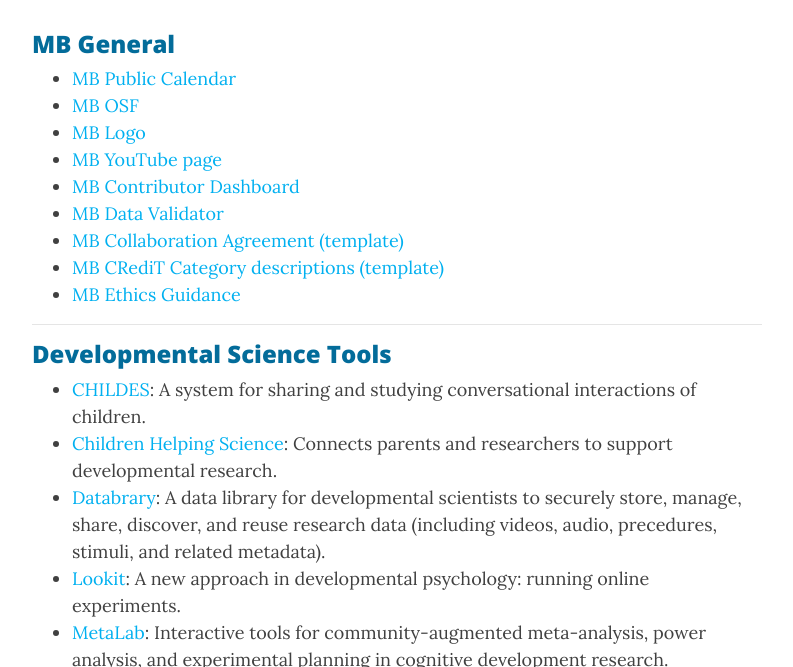
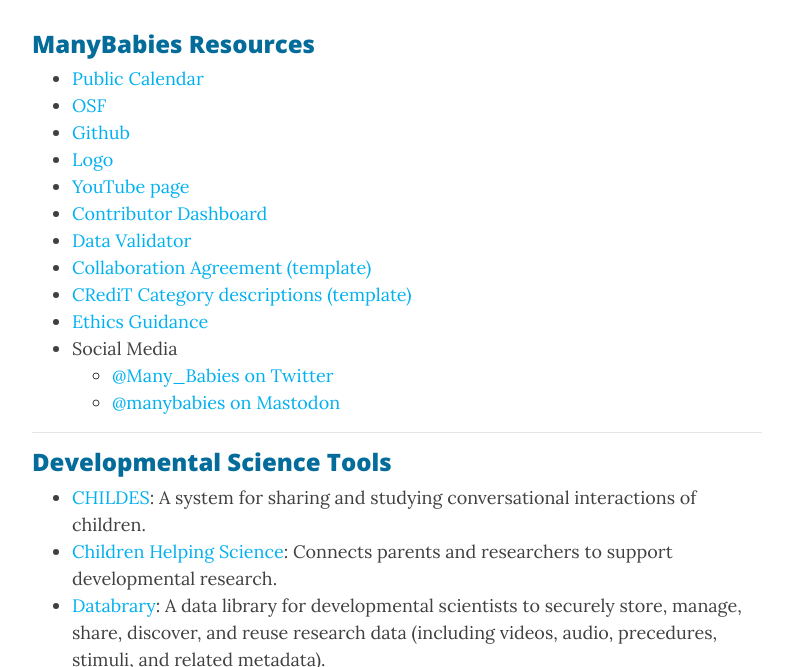
Before and after one commit to manybabies/manybabies.github.io, a Jekyll site: the page built from resources.md, in a window 1280 px wide and 900 px high, scrolled down 258 px, cut to the strip 233-900 px from the top of the window. Shown: the whole strip, without its empty margins (243-1036 px from the left). Built offline with Jekyll 4.4.1, drawn with Linux system fonts in a browser that asks for light colours; nearby versions of some CDN libraries; some web fonts are replaced.

Commit message:
Update resources.md

```diff
--- a/resources.md
+++ b/resources.md
@@ -13,16 +13,20 @@
 Alphabetical order
 -->
 
-### MB General
-* [MB Public Calendar]({{site.baseurl}}/calendar/)
-* [MB OSF](https://osf.io/rpw6d/)
-* [MB Logo]({{site.baseurl}}/assets/img/avatar-icon-2022.png)
-* [MB YouTube page](https://www.youtube.com/@manybabies)
-* [MB Contributor Dashboard](https://manybabies.shinyapps.io/shiny_mb_map/)
-* [MB Data Validator](https://manybabies.shinyapps.io/validator/)
-* [MB Collaboration Agreement (template)](https://drive.google.com/file/d/1iEF93crL8iEMAo0HVnEYHZDcwO7ZtxxJ/view?usp=share_link)
-* [MB CRediT Category descriptions (template)](https://drive.google.com/file/d/1aoFctk4pDujOg8UV7LLuWA3o42uO718Z/view?usp=share_link)
-* [MB Ethics Guidance](https://drive.google.com/file/d/1QSaPAgf5Y0jmli6BC0fGMS_PMniAvyd-/view?usp=share_link)
+### ManyBabies Resources
+* [Public Calendar]({{site.baseurl}}/calendar/)
+* [OSF](https://osf.io/rpw6d/)
+* [Github](https://github.com/manybabies)
+* [Logo]({{site.baseurl}}/assets/img/avatar-icon-2022.png)
+* [YouTube page](https://www.youtube.com/@manybabies)
+* [Contributor Dashboard](https://manybabies.shinyapps.io/shiny_mb_map/)
+* [Data Validator](https://manybabies.shinyapps.io/validator/)
+* [Collaboration Agreement (template)](https://drive.google.com/file/d/1iEF93crL8iEMAo0HVnEYHZDcwO7ZtxxJ/view?usp=share_link)
+* [CRediT Category descriptions (template)](https://drive.google.com/file/d/1aoFctk4pDujOg8UV7LLuWA3o42uO718Z/view?usp=share_link)
+* [Ethics Guidance](https://drive.google.com/file/d/1QSaPAgf5Y0jmli6BC0fGMS_PMniAvyd-/view?usp=share_link)
+* Social Media
+  * [@Many_Babies on Twitter](https://twitter.com/Many_Babies)
+  * [@manybabies on Mastodon](https://nerdculture.de/@manybabies)
 
 ***
 
```
